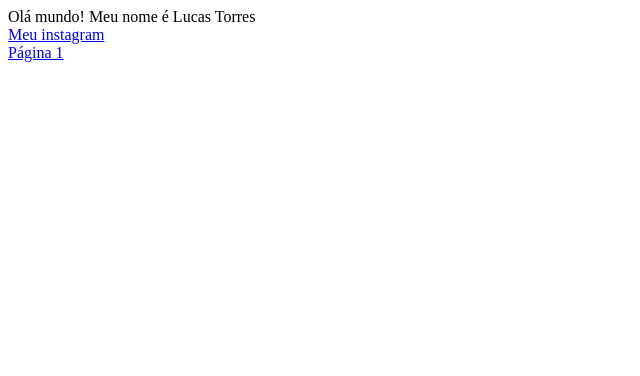
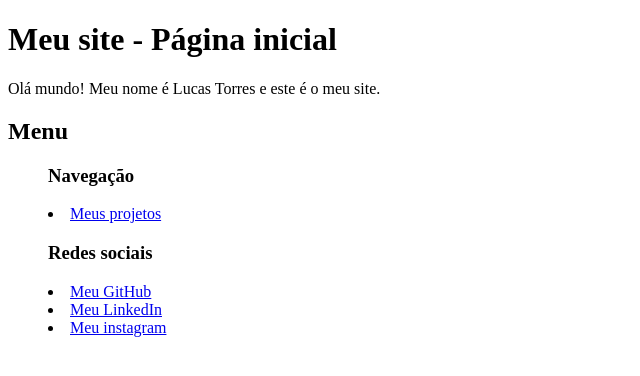
Before and after one commit to lucastorress/M07-aprendendo-html_css_js, a plain HTML site: page index.html in a window 1280 px wide. Shown: the whole page, without its empty margins (0-640 px from the left). Drawn offline with Linux system fonts and the light colour scheme.

Commit message:
adicionei menu, paragrafo, headers e criei minha pagina de projetos

```diff
--- a/index.html
+++ b/index.html
@@ -6,10 +6,24 @@
     <title>Meu site</title>
 </head>
 <body>
-    Olá mundo! Meu nome é Lucas Torres
-    <br />
-    <a href="https://instagram.com/lucastorres.tech" target="_blank">Meu instagram</a>
-    <br />
-    <a href="pagina1.html">Página 1</a>
+    <h1>Meu site - Página inicial</h1>
+    <p>Olá mundo! Meu nome é Lucas Torres e este é o meu site.</p>
+    <h2>Menu</h2>
+    <menu>
+        <h3>Navegação</h3>
+        <li>
+            <a href="projetos.html">Meus projetos</a>
+        </li>
+        <h3>Redes sociais</h3>
+        <li>
+            <a href="https://github.com/lucastorress" target="_blank">Meu GitHub</a>
+        </li>
+        <li>
+            <a href="https://www.linkedin.com/in/lucastorres/" target="_blank">Meu LinkedIn</a>
+        </li>
+        <li>
+            <a href="https://instagram.com/lucastorres.tech" target="_blank">Meu instagram</a>
+        </li>
+    </menu>
 </body>
 </html>
```
Also changed, not shown: projetos.html (added, +19 -0 lines).
